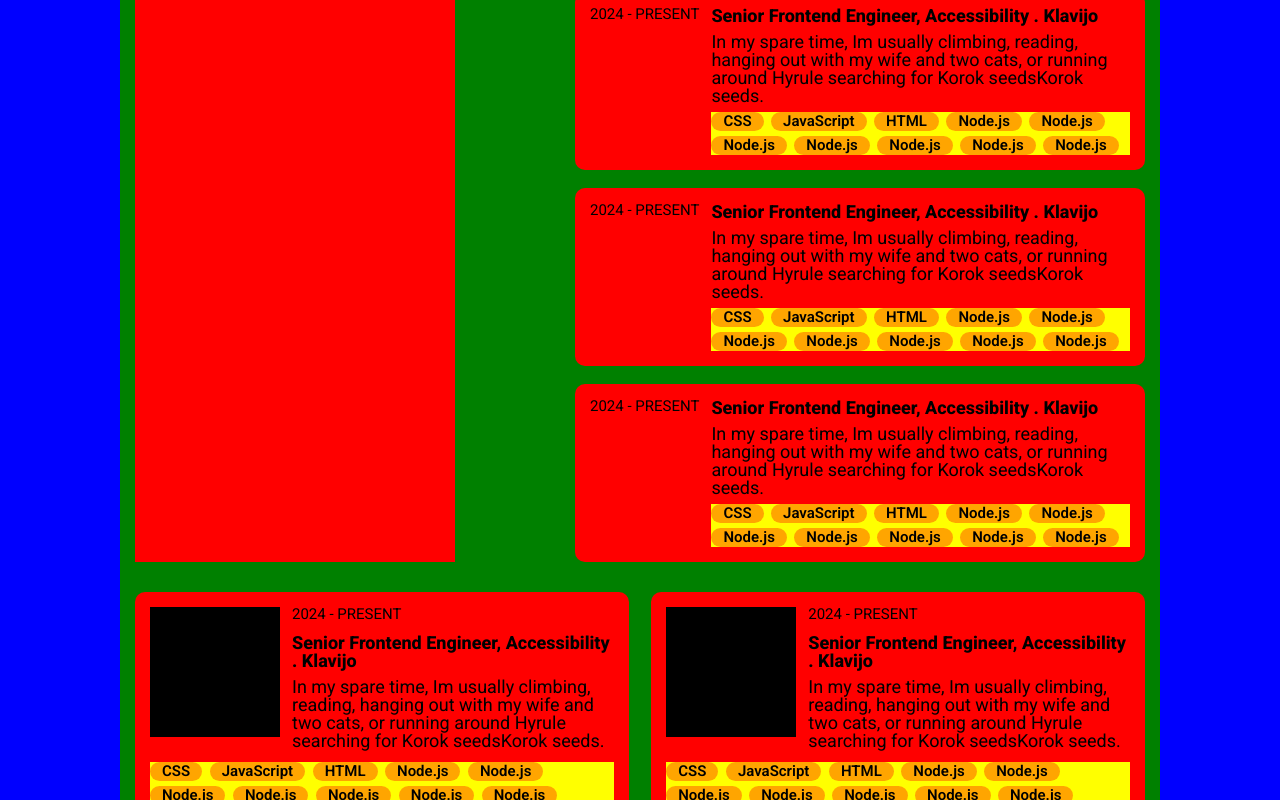
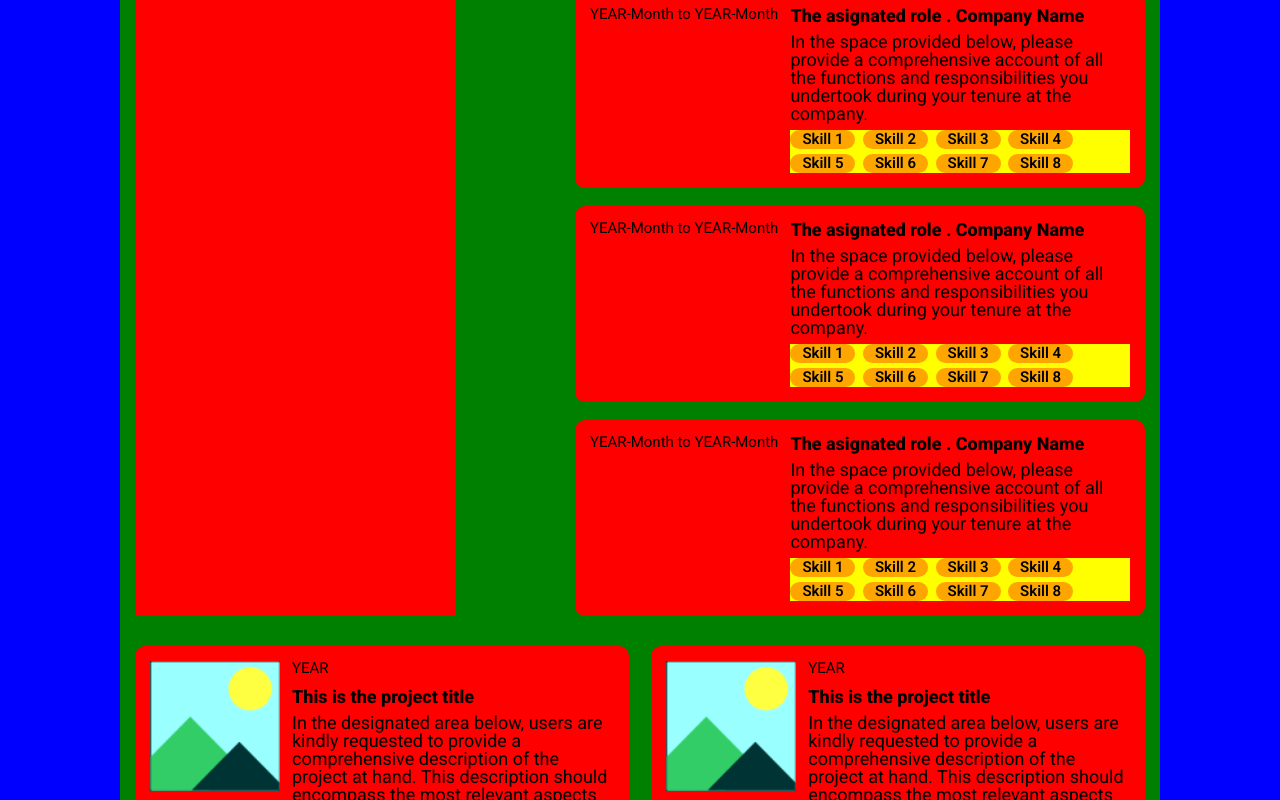
Before and after one commit to JD17VM/web-portfolio, a React (Vite) app: page / in a window 1280 px wide. Shown: the part 660-1460 px from the top of the page. Built offline with nearby package versions, Linux system fonts and the light colour scheme.

Commit message:
:art: feat: add cards props and skills list

```diff
--- a/src/assets/styles/job-card-styles.module.scss
+++ b/src/assets/styles/job-card-styles.module.scss
@@ -51,7 +51,14 @@
         grid-area: cont_img;
         background-color: black;
         width: 130px;
-        aspect-ratio: 1/1;
+        height: 130px;
+
+        > img{
+            width: 100%;
+            height: 100%;
+            object-fit: cover;
+            object-position: center;
+        }
     }
 
     > div.cont-info{
--- a/src/assets/styles/skill-label-styles.module.scss
+++ b/src/assets/styles/skill-label-styles.module.scss
@@ -8,6 +8,7 @@
 
 .skill-label-container{
     display: flex;
+    align-items:flex-start;
     column-gap: 0.5rem;
     row-gap: 5px;
     background-color: yellow;
--- a/src/widgets/JobCard.jsx
+++ b/src/widgets/JobCard.jsx
@@ -1,33 +1,43 @@
 import styles from '../assets/styles/job-card-styles.module.scss'
 import SkillLabelContainer from './SkillLabelContainer';
+import imageHelper from '../utils/imageHelper';
 
-export const JobCard = () => {
+export const JobCard = ({
+    dateToDate = "YEAR-Month to YEAR-Month",
+    roleCompany = "The asignated role . Company Name",
+    description = "In the space provided below, please provide a comprehensive account of all the functions and responsibilities you undertook during your tenure at the company.",
+    skills = ["Skill 1", "Skill 2", "Skill 3", "Skill 4", "Skill 5", "Skill 6", "Skill 7", "Skill 8"]
+}) => {
     return(
         <div className={styles['job-card']}>
-            <p>2024 - PRESENT</p>
+            <p>{dateToDate}</p>
             <div className={styles['cont-info']}>
-                <h3>Senior Frontend Engineer, Accessibility . Klavijo</h3>
-                <p>In my spare time, Im usually climbing, reading, hanging out with my wife and two cats, or running around Hyrule searching for Korok seedsKorok seeds.</p>
-                <SkillLabelContainer/>
+                <h3>{roleCompany}</h3>
+                <p>{description}</p>
+                <SkillLabelContainer skills={skills}/>
             </div>
         </div>
     )
 }
 
-
-export const ProjectCard = () => {
+export const ProjectCard = ({
+    img = imageHelper.default_square_img,
+    date = "YEAR",
+    title = "This is the project title",
+    description = "In the designated area below, users are kindly requested to provide a comprehensive description of the project at hand. This description should encompass the most relevant aspects of the project.",
+    skills = ["Skill 1", "Skill 2", "Skill 3", "Skill 4", "Skill 5", "Skill 6", "Skill 7", "Skill 8"]
+}) => {
     return(
         <div className={styles['project-card']}>
             <div className={styles['cont-img']}>
-
+                <img src={img} alt="My image project" />
             </div>
-            <p>2024 - PRESENT</p>
+            <p>{date}</p>
             <div className={styles['cont-info']}>
-                <h3>Senior Frontend Engineer, Accessibility . Klavijo</h3>
-                <p>In my spare time, Im usually climbing, reading, hanging out with my wife and two cats, or running around Hyrule searching for Korok seedsKorok seeds.</p>
-
+                <h3>{title}</h3>
+                <p>{description}</p>
             </div>
-            <SkillLabelContainer/>
+            <SkillLabelContainer skills={skills}/>
         </div>
     )
 }
--- a/src/widgets/SkillLabelContainer.jsx
+++ b/src/widgets/SkillLabelContainer.jsx
@@ -8,19 +8,12 @@
     )
 }
 
-const SkillLabelContainer = () => {
+const SkillLabelContainer = ({ skills = [] }) => {
     return(
         <div className={styles['skill-label-container']}>
-            <SkillLabel>CSS</SkillLabel>
-            <SkillLabel>JavaScript</SkillLabel>
-            <SkillLabel>HTML</SkillLabel>
-            <SkillLabel>Node.js</SkillLabel>
-            <SkillLabel>Node.js</SkillLabel>
-            <SkillLabel>Node.js</SkillLabel>
-            <SkillLabel>Node.js</SkillLabel>
-            <SkillLabel>Node.js</SkillLabel>
-            <SkillLabel>Node.js</SkillLabel>
-            <SkillLabel>Node.js</SkillLabel>
+            {skills.map((skill, index) => (
+                <SkillLabel key={index}>{skill}</SkillLabel>
+            ))}
         </div>
     )
 }
```
